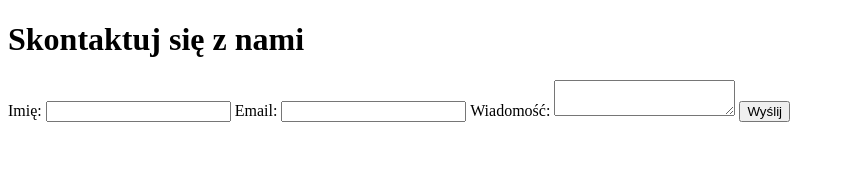
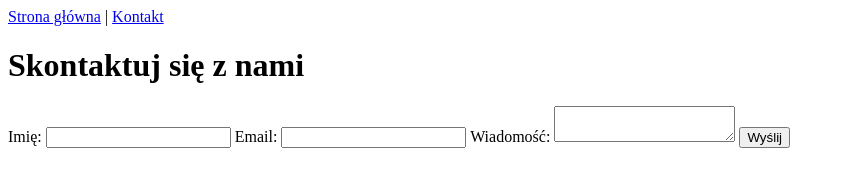
Before and after one commit to JakubStDro/Studia1, a website: page contact.html in a window 1280 px wide. Shown: the whole page, without its empty margins (0-845 px from the left). Drawn offline with Linux system fonts and the light colour scheme.

Commit message:
Dodano menu nawigacyjne do wszystkich stron

```diff
--- a/contact.html
+++ b/contact.html
@@ -4,6 +4,10 @@
  <title>Kontakt - Mój Projekt</title>
 </head>
 <body>
+<nav>
+  <a href="index.html">Strona główna</a> |
+  <a href="contact.html">Kontakt</a>
+</nav>
  <h1>Skontaktuj się z nami</h1>
  <form>
  <label for="name">Imię:</label>
```
Also changed, not shown: index.html (+4 -0 lines).
